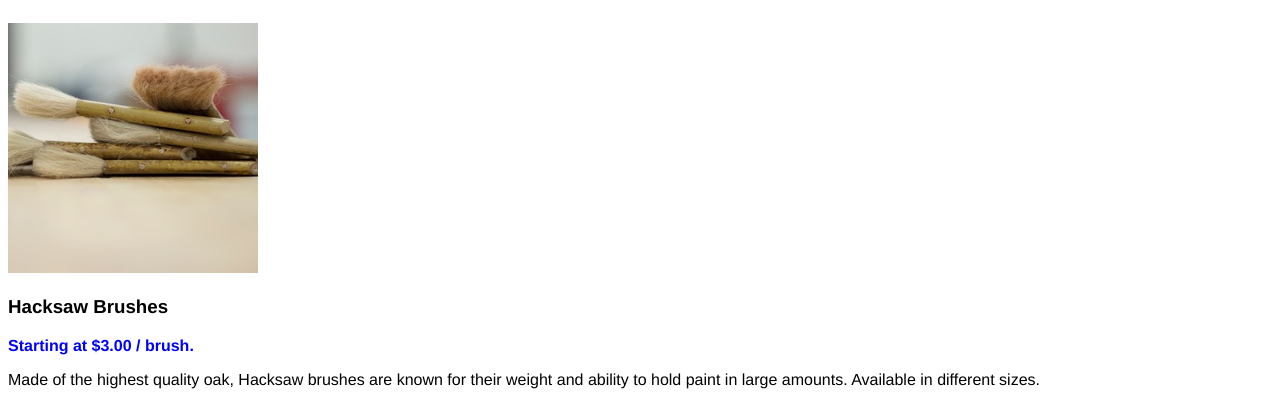
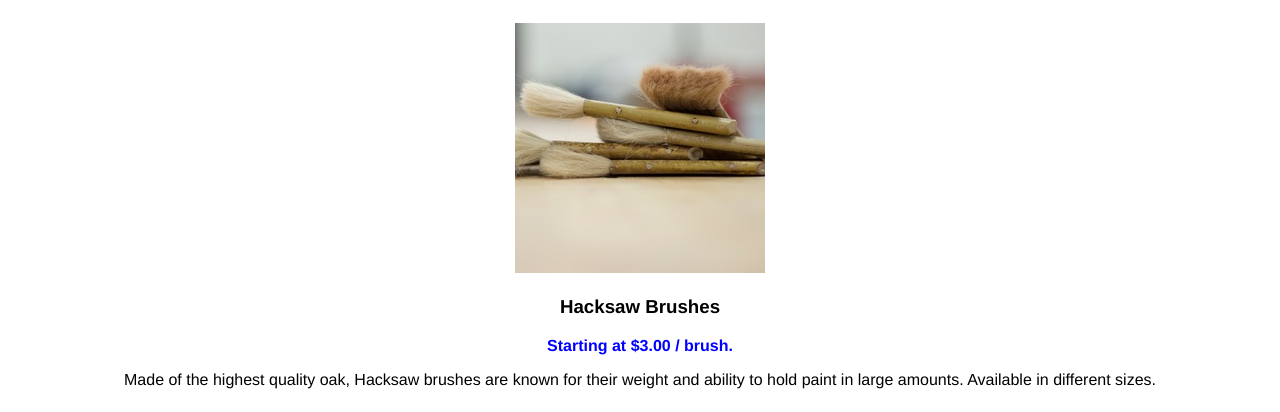
Before and after one commit to Mr-Williams1005/DasA-C, a plain HTML site: page index.html in a window 1280 px wide. Shown: the part 200-612 px from the top of the page. Drawn offline with Linux system fonts and the light colour scheme.

Commit message:
Update index.css

```diff
--- a/index.css
+++ b/index.css
@@ -33,3 +33,7 @@ span {
 .paint {
     background-color: skyblue;
 }
+
+.product {
+    text-align: center;
+}
```
